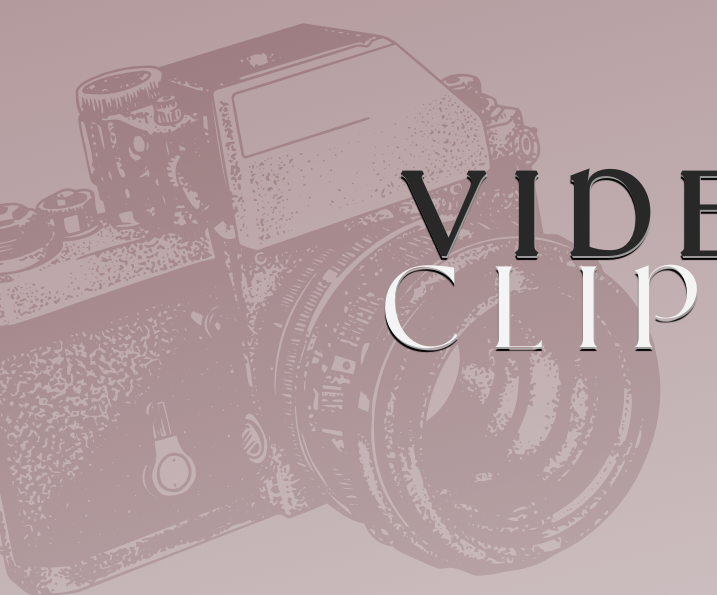
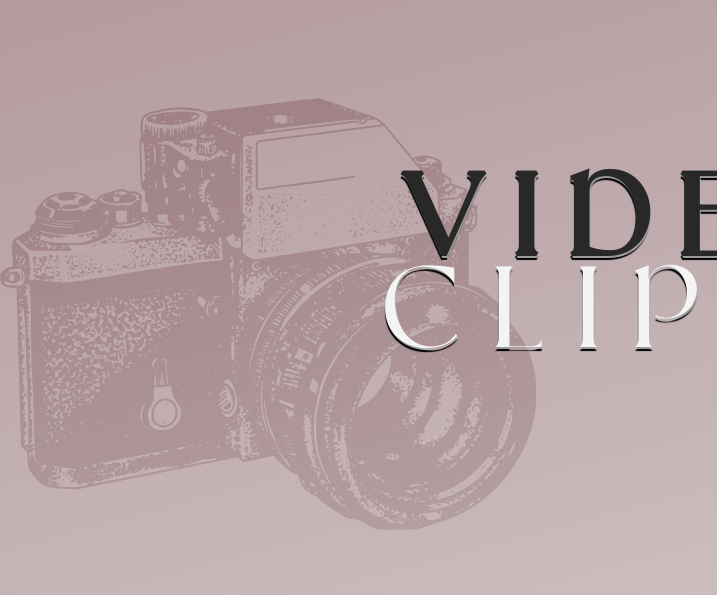
Before and after one commit to Boydem/prague, a plain HTML site: page links/MoreWorks/index.html in a window 1280 px wide. Shown: the part 1182-1777 px from the top of the page, 0-717 px from the left. Drawn offline with nearby package versions, Linux system fonts and the light colour scheme; a small style sheet from the web is missing; a web font is replaced by a local one.

Commit message:
Update style.css

```diff
--- a/styles/style.css
+++ b/styles/style.css
@@ -643,11 +643,9 @@ p {
 
 .lord #popcorn {
   position: absolute;
-  top: 150%;
+  top: 160%;
   left: 0%;
-  height: 60rem;
-  -webkit-transform: rotate(-10deg) translateX(-10%);
-          transform: rotate(-10deg) translateX(-10%);
+  height: 45rem;
   fill: #111;
   opacity: .4;
   mix-blend-mode: overlay;
```
